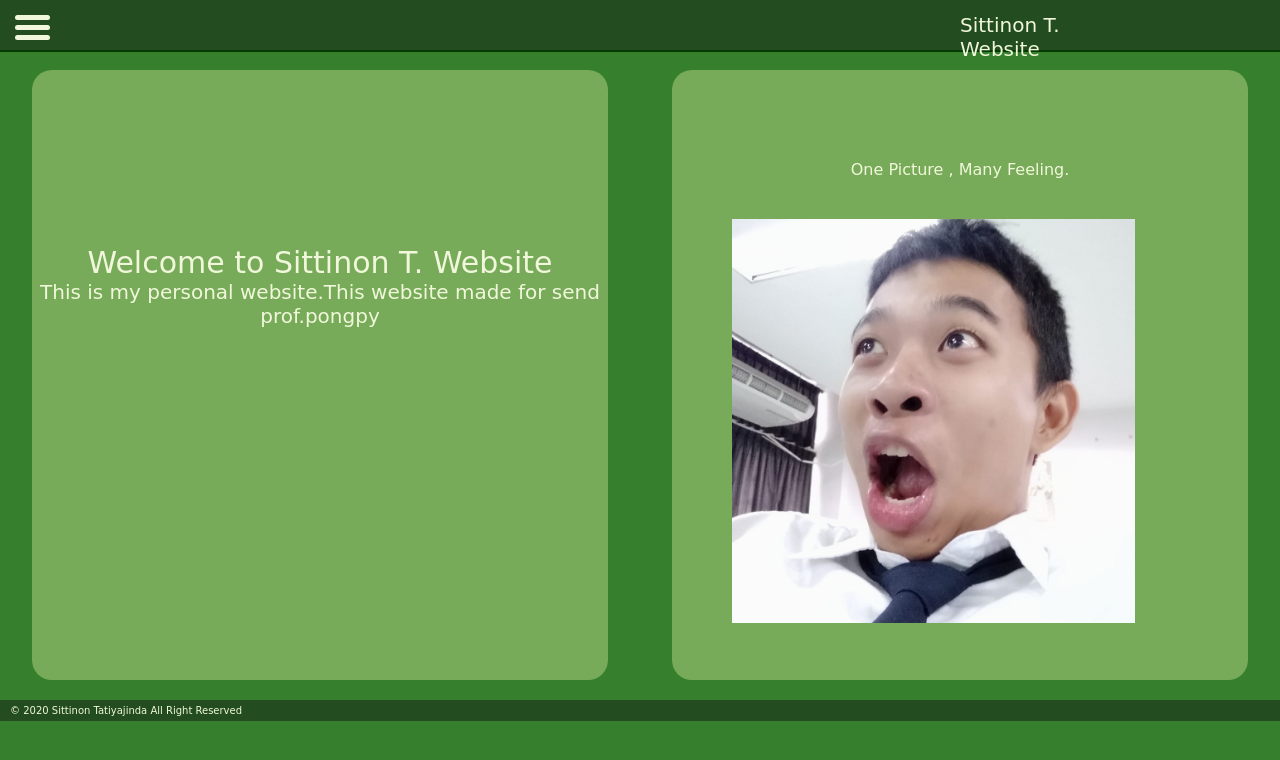
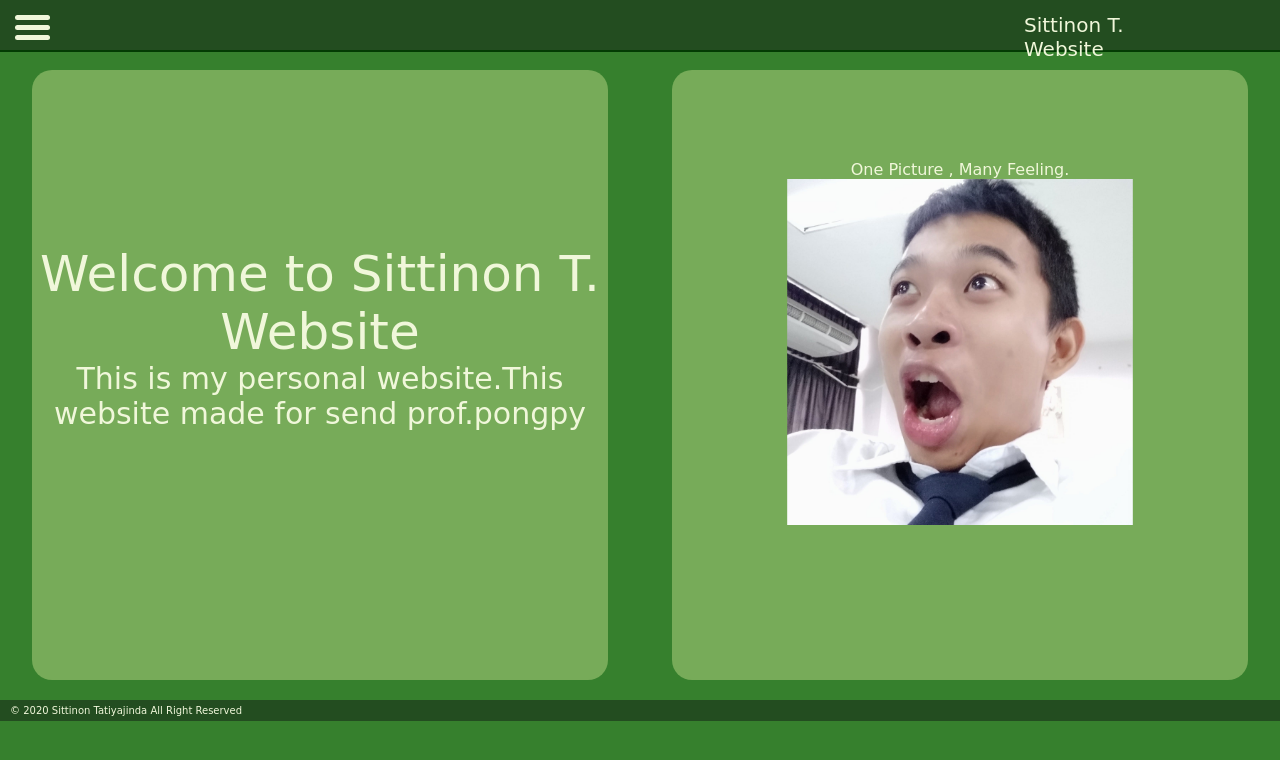
Before and after one commit to iomxin/PWP, a plain HTML site: page index.html in a window 1280 px wide. Drawn offline with Linux system fonts and the light colour scheme; a web font is replaced by a local one.

Commit message:
Upload All files

```diff
--- a/css/home.css
+++ b/css/home.css
@@ -28,37 +28,17 @@
 }
 .gal-image{
     border-radius: 5px;
-    padding: 20px;
+    padding: 0% 10%;
     width: 75%;
-    margin: 20px;
+    /* margin: 20px; */
 }
-@media screen and (min-width: 940px) {
+@media screen and (min-width: 500px) {
     .gal-image{
         width: 70%;
-        margin-left: 100px;
-    }
-    main{
-        display: grid;
-        grid-template-columns: 1fr 1fr;
-    }
-    .gal-box{
-        height: 610px;
-    }
-    .intro-box{
-        height: 610px ;
-    }
-    .sub-intro{
-        margin-top: 175px;
-        font-size: 50px;
-    }
-    .detail-intro{
-        font-size: 30px;
-    }
-}
-@media screen and (min-width: 325px) {
-    .gal-image{
-        width: 70%;
-        margin-left: 40px;
+        display: flex;
+        justify-content: center;
+        align-items: center;
+        padding: 0% 15%;
     }
     main{
         display: grid;
@@ -81,3 +61,29 @@
         margin-top: 70px;
     }
 }
+@media screen and (min-width: 940px) {
+    .gal-image{
+        width: 60%;
+        display: flex;
+        justify-content: center;
+        align-items: center;
+        padding: 0% 20%;
+    }
+    main{
+        display: grid;
+        grid-template-columns: 1fr 1fr;
+    }
+    .gal-box{
+        height: 610px;
+    }
+    .intro-box{
+        height: 610px ;
+    }
+    .sub-intro{
+        margin-top: 175px;
+        font-size: 50px;
+    }
+    .detail-intro{
+        font-size: 30px;
+    }
+}
--- a/css/nav.css
+++ b/css/nav.css
@@ -106,17 +106,17 @@ footer{
 .f-text{
     margin-left: 5px;
 }
+@media screen and (min-width: 500px) {
+    #label{
+        width: 180px;
+        left: 65%;
+        font-size: 20px;
+    }
+}
 @media screen and (min-width: 940px) {
     #label{
         width: 180px;
-        left: 88%;
+        left: 80%;
         font-size: 20px;
     }
 }
-@media screen and (min-width: 325px) {
-    #label{
-        width: 180px;
-        left: 75%;
-        font-size: 20px;
-    }
-}
--- a/home.html
+++ b/index.html
@@ -20,27 +20,27 @@
                     <div id='label'>Sittinon T. Website</div>
                 </div>
                 <ul class='nav' id='nav'>
-                    <li><a href='home.html'>Home</a></li>
+                    <li><a href='index.html'>Home</a></li>
                     <li><a href='minigame.html'>Mini Game</a></li>
                     <li><a href='about.html'>About</a></li>
                 </ul>
             </div>
         </header>
         <main>
-            <div class="intro-box">
+            <section class="intro-box">
                 <div class="sub-intro">
                     Welcome to Sittinon T. Website
                     <div class="detail-intro" >
                         This is my personal website.This website made for send prof.pongpy
                     </div>
                 </div>
-            </div>
-            <div class="gal-box">
+            </section>
+            <section class="gal-box">
                 <div class="gal-text">
                     One Picture , Many Feeling.
                 </div>
                 <img src="image/aomsineiei.jpg" alt="Buffo" class="gal-image">
-            </div>
+            </section>
         </main>
         <footer>
             <div class="f-bar">
```
Also changed, not shown: about.html (+1 -1 lines), css/about.css (+19 -13 lines), css/minigame.css (+8 -10 lines), minigame.html (+1 -1 lines).
